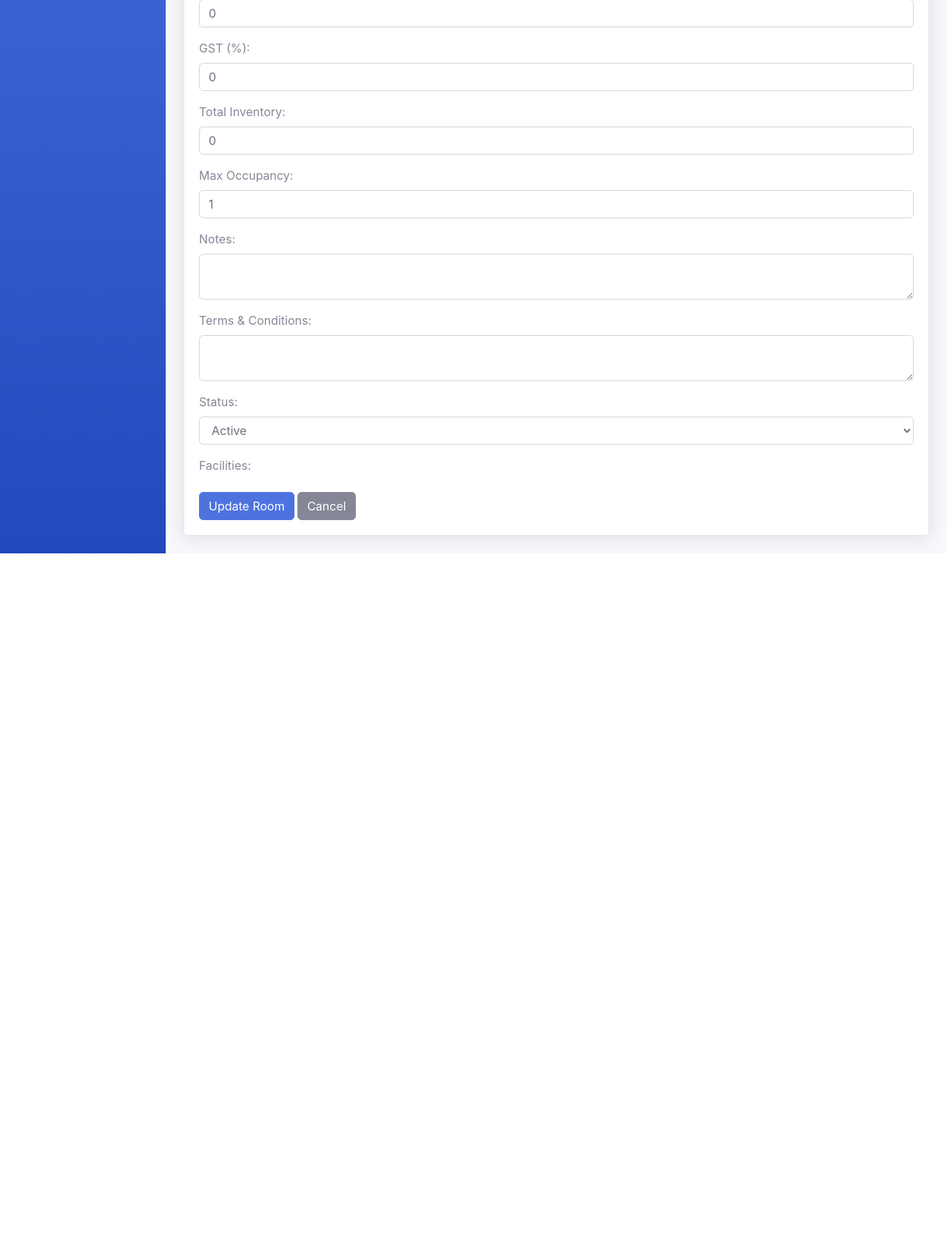
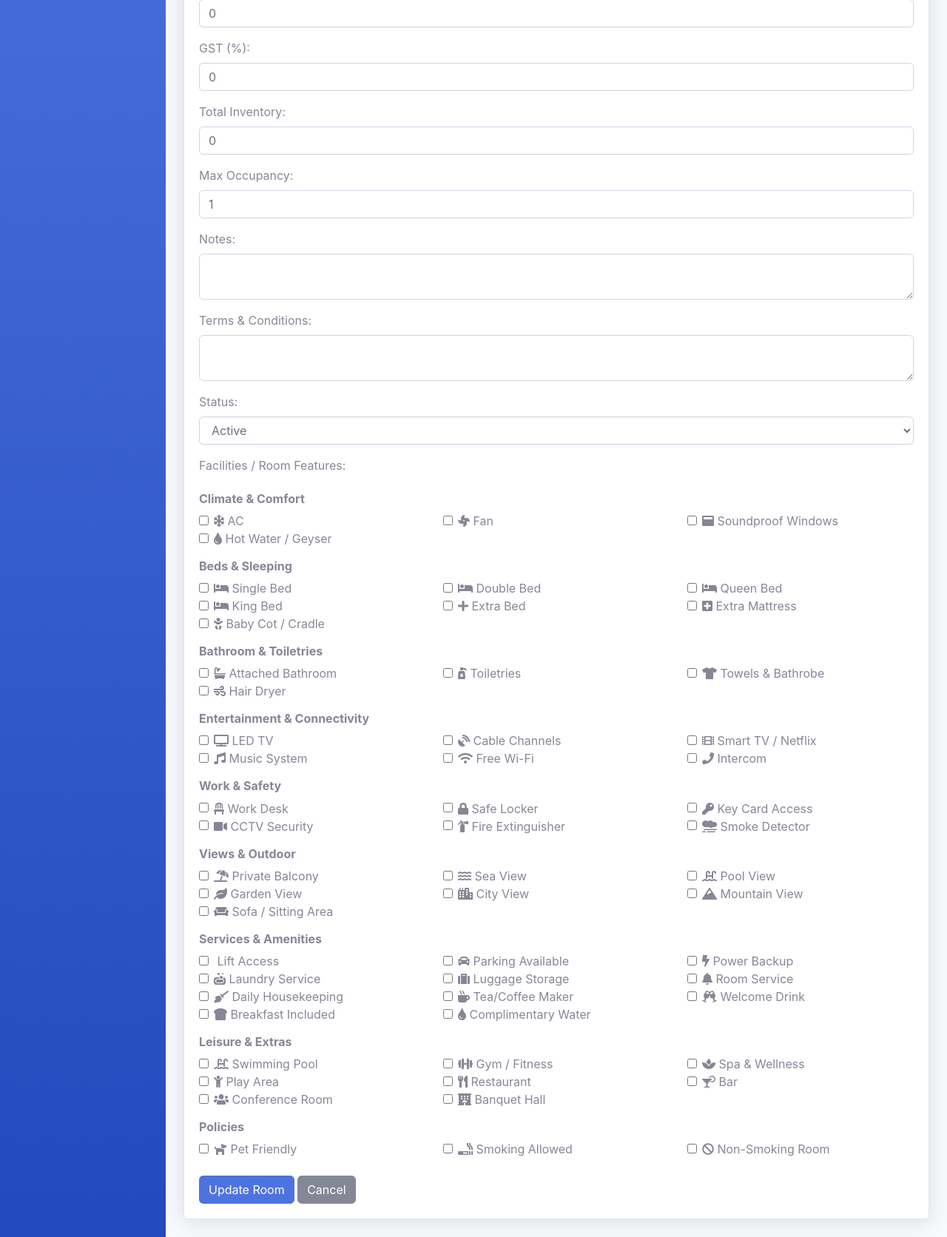
Before and after one commit to VirtusStack/Property_Amenity_Marketing_System, a PHP site: page /Property_Amenity_Marketing_System/edit_room.php in a window 1280 px wide. Shown: the part 660-2332 px from the top of the page at 74% size. Before the commit the page ends 1408 px from the top, so only its background shows below. Run offline with PHP 8.4, Linux system fonts and the light colour scheme; the template is opened without the code that fills it, so the values that code supplies are empty.

Commit message:
Update edit_room.php

```diff
--- a/templates/rooms/edit_room.php
+++ b/templates/rooms/edit_room.php
@@ -1,5 +1,83 @@
 <?php
 // /templates/rooms/edit_room.php
+// Facility Groups with Icons
+
+$facilityGroups = [
+    'Climate & Comfort' => [
+        ['name' => 'AC', 'icon' => 'fa-snowflake'],
+        ['name' => 'Fan', 'icon' => 'fa-fan'],
+        ['name' => 'Soundproof Windows', 'icon' => 'fa-window-maximize'],
+        ['name' => 'Hot Water / Geyser', 'icon' => 'fa-tint']
+    ],
+    'Beds & Sleeping' => [
+        ['name' => 'Single Bed', 'icon' => 'fa-bed'],
+        ['name' => 'Double Bed', 'icon' => 'fa-bed'],
+        ['name' => 'Queen Bed', 'icon' => 'fa-bed'],
+        ['name' => 'King Bed', 'icon' => 'fa-bed'],
+        ['name' => 'Extra Bed', 'icon' => 'fa-plus'],
+        ['name' => 'Extra Mattress', 'icon' => 'fa-plus-square'],
+        ['name' => 'Baby Cot / Cradle', 'icon' => 'fa-baby']
+    ],
+    'Bathroom & Toiletries' => [
+        ['name' => 'Attached Bathroom', 'icon' => 'fa-bath'],
+        ['name' => 'Toiletries', 'icon' => 'fa-pump-soap'],
+        ['name' => 'Towels & Bathrobe', 'icon' => 'fa-tshirt'],
+        ['name' => 'Hair Dryer', 'icon' => 'fa-wind']
+    ],
+    'Entertainment & Connectivity' => [
+        ['name' => 'LED TV', 'icon' => 'fa-tv'],
+        ['name' => 'Cable Channels', 'icon' => 'fa-satellite-dish'],
+        ['name' => 'Smart TV / Netflix', 'icon' => 'fa-film'],
+        ['name' => 'Music System', 'icon' => 'fa-music'],
+        ['name' => 'Free Wi-Fi', 'icon' => 'fa-wifi'],
+        ['name' => 'Intercom', 'icon' => 'fa-phone']
+    ],
+    'Work & Safety' => [
+        ['name' => 'Work Desk', 'icon' => 'fa-chair'],
+        ['name' => 'Safe Locker', 'icon' => 'fa-lock'],
+        ['name' => 'Key Card Access', 'icon' => 'fa-key'],
+        ['name' => 'CCTV Security', 'icon' => 'fa-video'],
+        ['name' => 'Fire Extinguisher', 'icon' => 'fa-fire-extinguisher'],
+        ['name' => 'Smoke Detector', 'icon' => 'fa-smog']
+    ],
+    'Views & Outdoor' => [
+        ['name' => 'Private Balcony', 'icon' => 'fa-umbrella-beach'],
+        ['name' => 'Sea View', 'icon' => 'fa-water'],
+        ['name' => 'Pool View', 'icon' => 'fa-swimming-pool'],
+        ['name' => 'Garden View', 'icon' => 'fa-leaf'],
+        ['name' => 'City View', 'icon' => 'fa-city'],
+        ['name' => 'Mountain View', 'icon' => 'fa-mountain'],
+        ['name' => 'Sofa / Sitting Area', 'icon' => 'fa-couch']
+    ],
+    'Services & Amenities' => [
+        ['name' => 'Lift Access', 'icon' => 'fa-elevator'],
+        ['name' => 'Parking Available', 'icon' => 'fa-car'],
+        ['name' => 'Power Backup', 'icon' => 'fa-bolt'],
+        ['name' => 'Laundry Service', 'icon' => 'fa-soap'],
+        ['name' => 'Luggage Storage', 'icon' => 'fa-suitcase'],
+        ['name' => 'Room Service', 'icon' => 'fa-bell'],
+        ['name' => 'Daily Housekeeping', 'icon' => 'fa-broom'],
+        ['name' => 'Tea/Coffee Maker', 'icon' => 'fa-mug-hot'],
+        ['name' => 'Welcome Drink', 'icon' => 'fa-glass-cheers'],
+        ['name' => 'Breakfast Included', 'icon' => 'fa-bread-slice'],
+        ['name' => 'Complimentary Water', 'icon' => 'fa-tint']
+    ],
+    'Leisure & Extras' => [
+        ['name' => 'Swimming Pool', 'icon' => 'fa-swimming-pool'],
+        ['name' => 'Gym / Fitness', 'icon' => 'fa-dumbbell'],
+        ['name' => 'Spa & Wellness', 'icon' => 'fa-spa'],
+        ['name' => 'Play Area', 'icon' => 'fa-child'],
+        ['name' => 'Restaurant', 'icon' => 'fa-utensils'],
+        ['name' => 'Bar', 'icon' => 'fa-cocktail'],
+        ['name' => 'Conference Room', 'icon' => 'fa-users'],
+        ['name' => 'Banquet Hall', 'icon' => 'fa-hotel']
+    ],
+    'Policies' => [
+        ['name' => 'Pet Friendly', 'icon' => 'fa-dog'],
+        ['name' => 'Smoking Allowed', 'icon' => 'fa-smoking'],
+        ['name' => 'Non-Smoking Room', 'icon' => 'fa-ban']
+    ]
+];
 
 require_once __DIR__ . '/../../config/config.php';
 ?>
@@ -129,20 +207,35 @@ require_once __DIR__ . '/../../config/config.php';
                             </div>
 
                            <!-- Facilities -->
-                            <div class="form-group mb-3">
-                                <label>Facilities:</label>
+			 <div class="form-group mb-4">
+    			<label>Facilities / Room Features:</label>
+
+    			<?php foreach ($facilityGroups as $group => $items): ?>
+        		  <h6 class="mt-3"><strong><?= htmlspecialchars($group) ?></strong></h6>
        			 <div class="row">
-                                    <?php foreach ($results['facilities'] as $facility): ?>
-                                        <div class="col-md-3">
+           		 <?php foreach ($items as $facility): ?>
+                	<?php
+                 	// If editing, preselect facility if it exists in $results['facilities_selected']
+                	$checked = (isset($results['facilities_selected']) && in_array($facility['name'], $results['facilities_selected']))
+                    	? 'checked'
+                    	: '';
+               		 ?>
+                	<div class="col-md-4">
                     	<div class="form-check">
-                                                <input type="checkbox" name="facilities[]" value="<?= $facility['facility_id'] ?>"
-                                                    class="form-check-input"
-                                                    <?= in_array($facility['facility_id'], $results['room']['facilities']) ? 'checked' : '' ?>>
-                                                <label class="form-check-label"><?= htmlspecialchars($facility['name']) ?></label>
+                        <input type="checkbox" class="form-check-input"
+                               name="facilities[]"
+                               value="<?= htmlspecialchars($facility['name']) ?>"
+                               id="facility<?= md5($facility['name']) ?>"
+                               <?= $checked ?>>
+                        	<label class="form-check-label" for="facility<?= md5($facility['name']) ?>">
+                            	<i class="fas <?= $facility['icon'] ?>"></i>
+                            	<?= htmlspecialchars($facility['name']) ?>
+                        	</label>
                    	        </div>
                 		</div>
             			<?php endforeach; ?>
        			      </div>
+   		 	   <?php endforeach; ?>
 			</div>
 
                             <button type="submit" class="btn btn-primary">Update Room</button>
```
Lines whose indentation alone changed are shown as unchanged.
